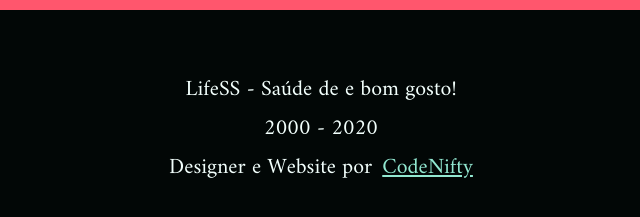
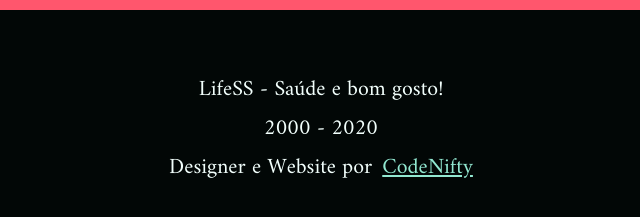
Before and after one commit to DKSecurity99/lifess-project, a plain HTML site: page index.html in a window 1280 px wide. Shown: the part 5510-5727 px from the top of the page, 319-959 px from the left. Drawn offline with Linux system fonts and the light colour scheme.

Commit message:
Upload website

```diff
--- a/index.html
+++ b/index.html
@@ -376,7 +376,7 @@
 	</section>
 
 	<footer class="footer" >
-		<p>LifeSS - Saúde de e bom gosto!</p>
+		<p>LifeSS - Saúde e bom gosto!</p>
 		<p>2000 - 2020</p>
 		<p>Designer e Website por<a href="https://api.whatsapp.com/send?phone=5573999690996&text=Ol%C3%A1!%20desejo%20seus%20servi%C3%A7os%2C%20de%20desenvolvimento%20web." >CodeNifty</a></p>
 	</footer>
```
